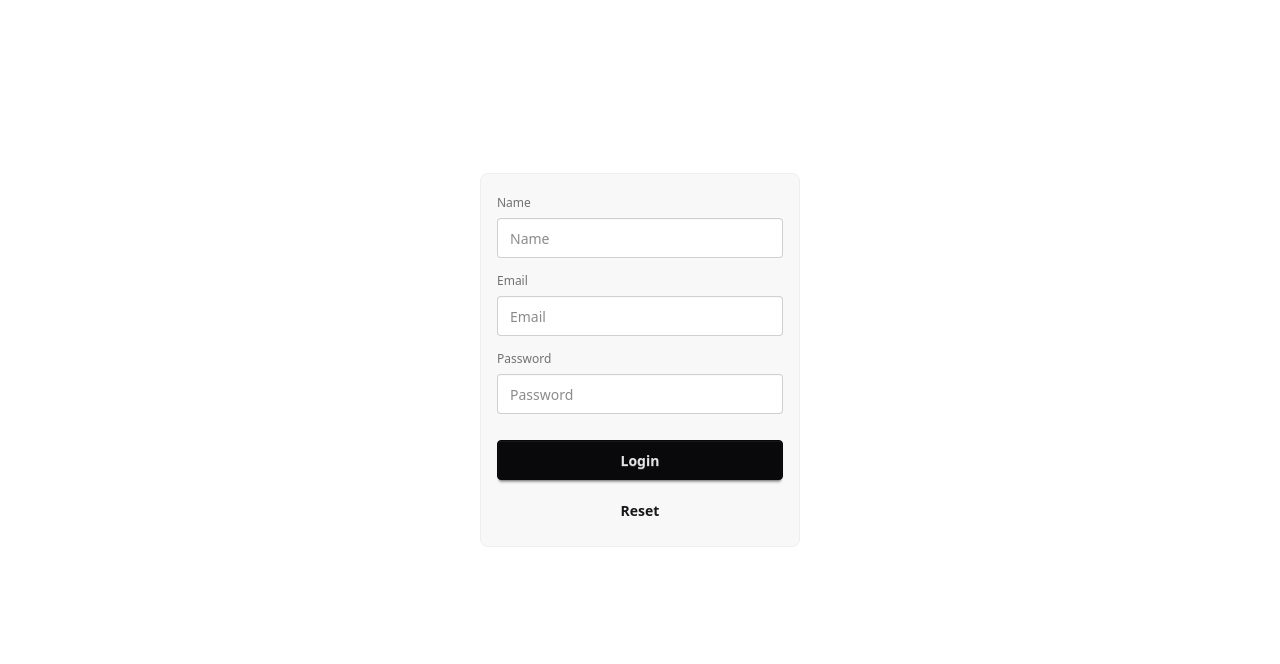
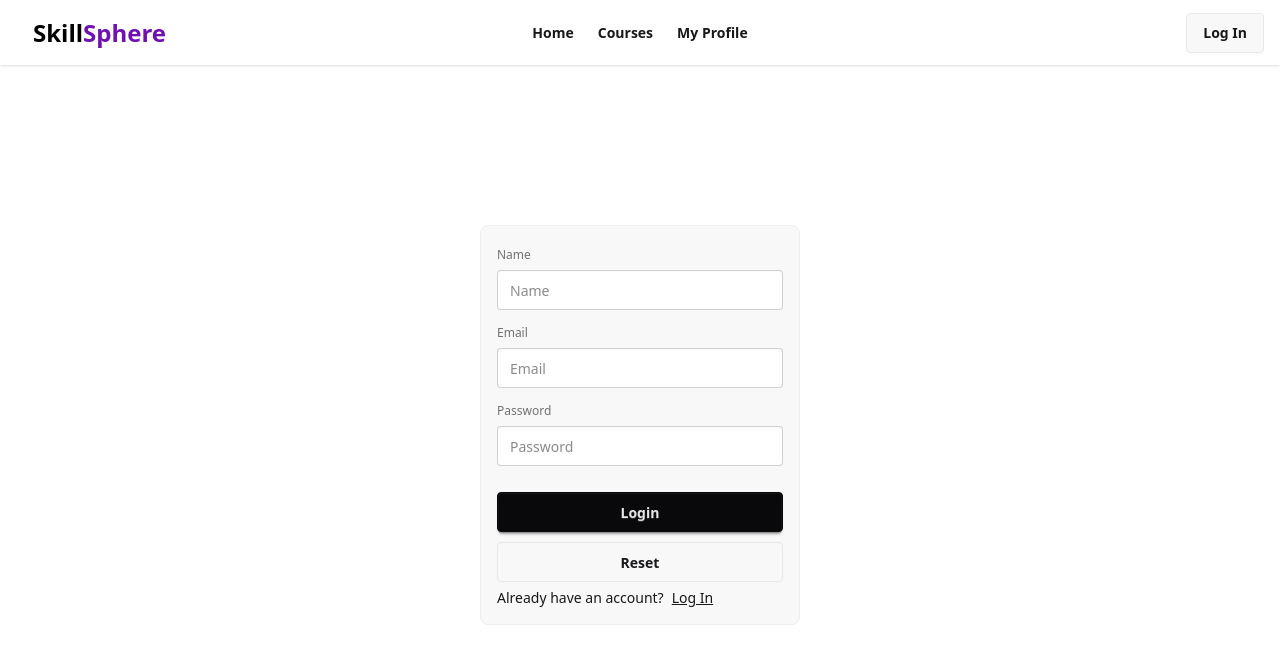
Before and after one commit to moziful/assignment-08, a Next.js app: page /auth/signup in a window 1280 px wide. Shown: the top 664 px of the page. Built offline with nearby package versions, Linux system fonts and the light colour scheme.

Commit message:
Added Navbar And Auth Pages UI Refined

```diff
--- a/src/app/auth/signin/page.jsx
+++ b/src/app/auth/signin/page.jsx
@@ -1,6 +1,8 @@
+import Link from "next/link";
+
 const SignInPage = () => {
   return (
-    <div className="flex h-[90vh] justify-center items-center">
+    <div className="flex flex-col h-[90vh] justify-center items-center">
       <form className="fieldset bg-base-200 border-base-300 rounded-box w-xs border p-4">
         <fieldset className="fieldset">
           <label className="label">Email</label>
@@ -27,9 +29,15 @@ const SignInPage = () => {
         <button className="btn btn-neutral mt-4" type="submit">
           Login
         </button>
-        <button className="btn btn-ghost mt-1" type="reset">
+        <button className="btn mt-1" type="reset">
           Reset
         </button>
+        <div className="flex w-full text-sm text-center items-center gap-2">
+          <p>Don't have an account?</p>
+          <Link href="/auth/signup" className="link">
+            Create an account
+          </Link>
+        </div>
       </form>
     </div>
   );
--- a/src/app/auth/signup/page.jsx
+++ b/src/app/auth/signup/page.jsx
@@ -1,6 +1,8 @@
+import Link from "next/link";
+
 const SignUpPage = () => {
   return (
-    <div className="flex h-[90vh] justify-center items-center">
+    <div className="flex flex-col h-[90vh] justify-center items-center">
       <form className="fieldset bg-base-200 border-base-300 rounded-box w-xs border p-4">
         <fieldset className="fieldset">
           <label className="label">Name</label>
@@ -37,9 +39,15 @@ const SignUpPage = () => {
         <button className="btn btn-neutral mt-4" type="submit">
           Login
         </button>
-        <button className="btn btn-ghost mt-1" type="reset">
+        <button className="btn mt-1" type="reset">
           Reset
         </button>
+        <div className="flex w-full text-sm text-center items-center gap-2">
+          <p>Already have an account?</p>
+          <Link href="/auth/signin" className="link">
+            Log In
+          </Link>
+        </div>
       </form>
     </div>
   );
--- a/src/app/layout.js
+++ b/src/app/layout.js
@@ -1,5 +1,6 @@
 import { Geist, Geist_Mono } from "next/font/google";
 import "./globals.css";
+import Navbar from "@/components/Navbar";
 
 const geistSans = Geist({
   variable: "--font-geist-sans",
@@ -22,7 +23,10 @@ export default function RootLayout({ children }) {
       lang="en"
       className={`${geistSans.variable} ${geistMono.variable} h-full antialiased`}
     >
-      <body className="min-h-full flex flex-col">{children}</body>
+      <body className="min-h-full flex flex-col">
+        <Navbar />
+        <main>{children}</main>
+      </body>
     </html>
   );
 }
--- /dev/null
+++ b/src/components/Navbar.jsx
@@ -0,0 +1,70 @@
+import Link from "next/link";
+import React from "react";
+
+const Navbar = () => {
+  return (
+    <div className="navbar container mx-auto px-4 bg-base-100 shadow-sm">
+      <div className="navbar-start">
+        <div className="dropdown">
+          <div tabIndex={0} role="button" className="btn btn-ghost lg:hidden">
+            <svg
+              xmlns="http://www.w3.org/2000/svg"
+              className="h-5 w-5"
+              fill="none"
+              viewBox="0 0 24 24"
+              stroke="currentColor"
+            >
+              {" "}
+              <path
+                strokeLinecap="round"
+                strokeLinejoin="round"
+                strokeWidth="2"
+                d="M4 6h16M4 12h8m-8 6h16"
+              />{" "}
+            </svg>
+          </div>
+          <ul
+            tabIndex="-1"
+            className="font-semibold menu menu-sm dropdown-content bg-base-100 rounded-box z-1 mt-3 w-52 p-2 shadow"
+          >
+            <li>
+              <a>Home</a>
+            </li>
+            <li>
+              <a>Courses</a>
+            </li>
+            <li>
+              <a>My Profile</a>
+            </li>
+          </ul>
+        </div>
+        <a className="btn btn-ghost text-xl">
+          <div className="flex gap-0 text-2xl font-bold">
+            <span className="text-black">Skill</span>
+            <span className="text-purple-800">Sphere</span>
+          </div>
+        </a>
+      </div>
+      <div className="navbar-center hidden lg:flex">
+        <ul className="font-semibold menu menu-horizontal px-1">
+          <li>
+            <a>Home</a>
+          </li>
+          <li>
+            <a>Courses</a>
+          </li>
+          <li>
+            <a>My Profile</a>
+          </li>
+        </ul>
+      </div>
+      <div className="navbar-end">
+        <Link href="/auth/signin" className="btn ml-2">
+          Log In
+        </Link>
+      </div>
+    </div>
+  );
+};
+
+export default Navbar;
```
